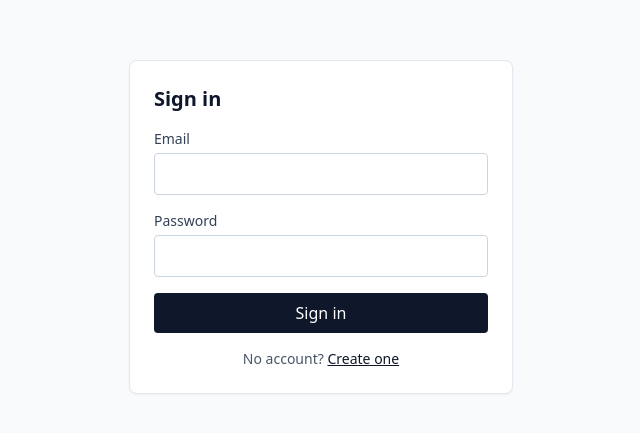
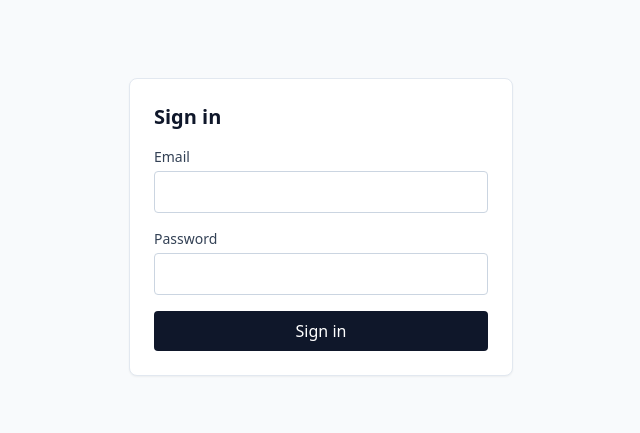
Before and after one commit to ethanrusson/ministering-assignment-manager, a Vue app: page /login in a window 1280 px wide. Shown: the part 173-606 px from the top of the page, without its empty margins (319-959 px from the left). Built offline with nearby package versions, Linux system fonts and the light colour scheme; no server answers.

Commit message:
login update

```diff
--- a/src/router/index.ts
+++ b/src/router/index.ts
@@ -3,14 +3,13 @@ import { useAuthStore } from '@/stores/auth';
 
 const Home = () => import('@/views/Home.vue');
 const Login = () => import('@/views/Login.vue');
-const Signup = () => import('@/views/Signup.vue');
 
 export const router = createRouter({
   history: createWebHistory(),
   routes: [
     { path: '/', name: 'home', component: Home, meta: { requiresAuth: true } },
     { path: '/login', name: 'login', component: Login },
-    { path: '/signup', name: 'signup', component: Signup },
+    { path: '/:pathMatch(.*)*', redirect: '/login' },
   ],
 });
 
@@ -18,6 +17,6 @@ router.beforeEach(async (to) => {
   const auth = useAuthStore();
   if (!auth.ready) await auth.init();
   if (to.meta.requiresAuth && !auth.user) return { name: 'login' };
-  if ((to.name === 'login' || to.name === 'signup') && auth.user) return { name: 'home' };
+  if (to.name === 'login' && auth.user) return { name: 'home' };
   return true;
 });
--- a/src/views/Login.vue
+++ b/src/views/Login.vue
@@ -1,6 +1,6 @@
 <script setup lang="ts">
 import { ref } from 'vue';
-import { useRouter, RouterLink } from 'vue-router';
+import { useRouter } from 'vue-router';
 import { useAuthStore } from '@/stores/auth';
 
 const router = useRouter();
@@ -62,10 +62,6 @@ async function submit() {
       >
         {{ loading ? 'Signing in…' : 'Sign in' }}
       </button>
-      <p class="text-center text-sm text-slate-600">
-        No account?
-        <RouterLink :to="{ name: 'signup' }" class="text-slate-900 underline">Create one</RouterLink>
-      </p>
     </form>
   </main>
 </template>
```
